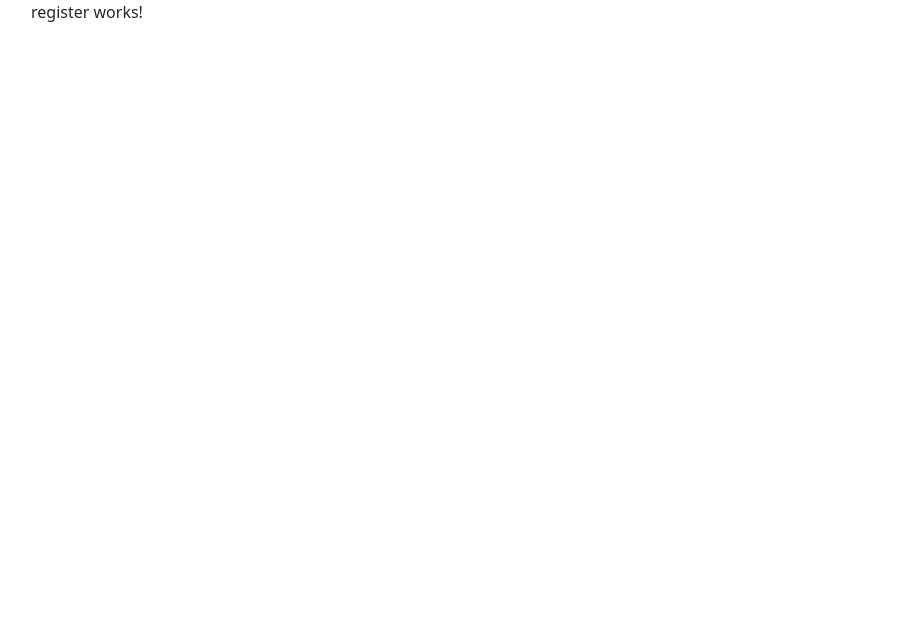
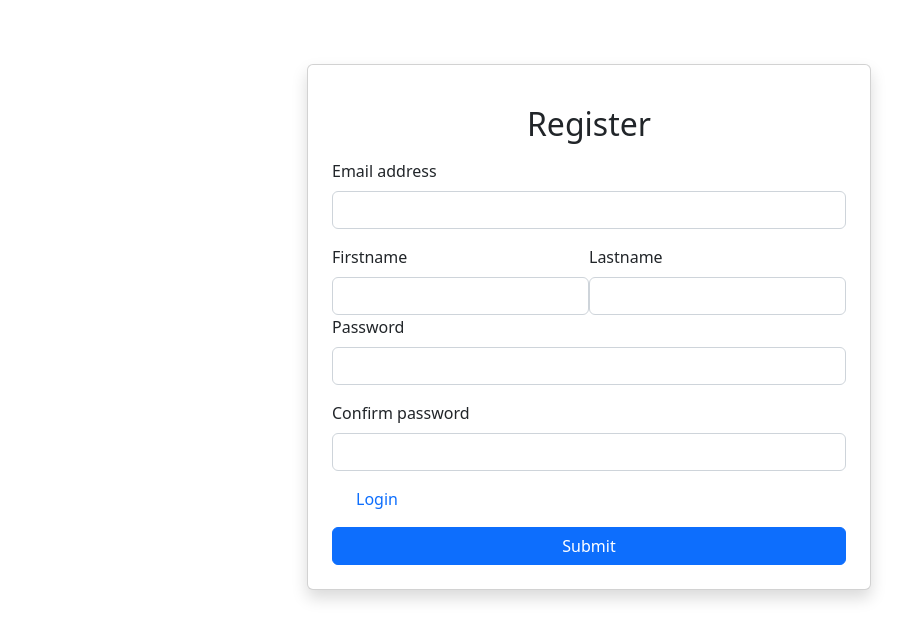
Before and after one commit to mwvane/authentication-front, an Angular app: page /register in a window 1280 px wide. Shown: the top 640 px of the page, without its empty margins (51-956 px from the left). Built offline with nearby package versions, Linux system fonts and the light colour scheme.

Commit message:
Finish login and register page designe

```diff
--- a/src/app/login/login.component.css
+++ b/src/app/login/login.component.css
@@ -0,0 +1,3 @@
+.login{
+    width: 500px;
+}
--- a/src/app/login/login.component.html
+++ b/src/app/login/login.component.html
@@ -1 +1,37 @@
-<p>login works!</p>
+<div class="container d-flex justify-content-center p-3">
+  <form (submit)="onSubmit()">
+    <div class="card p-4 shadow my-5">
+      <h2 class="text-center my-3">Login</h2>
+      <div class="mb-3">
+        <label for="username" class="form-label">Email address</label>
+        <input
+          type="email"
+          class="form-control"
+          id="username"
+          aria-describedby="emailHelp"
+          name="username"
+          [(ngModel)]="username"
+        />
+        <div id="emailHelp" class="form-text">
+          lscmlcmsmcscmlsclscsllcmls
+        </div>
+      </div>
+      <div class="mb-3">
+        <label for="password" class="form-label">Password</label>
+        <input
+          type="password"
+          class="form-control"
+          id="password"
+          name="password"
+          [(ngModel)]="password"
+        />
+      </div>
+      <div class="mb-3 form-check">
+        <input type="checkbox" class="form-check-input" id="exampleCheck1" />
+        <label class="form-check-label" for="exampleCheck1">Check me out</label>
+        <a href="/register" class="text-decoration-none mx-4">Create an acoount</a>
+      </div>
+      <button type="submit" class="btn btn-primary">Submit</button>
+    </div>
+  </form>
+</div>
--- a/src/app/login/login.component.ts
+++ b/src/app/login/login.component.ts
@@ -6,5 +6,9 @@ import { Component } from '@angular/core';
   styleUrls: ['./login.component.css']
 })
 export class LoginComponent {
-
+  username: string = ""
+  password: string = ""
+  onSubmit(){
+    alert(`user: ${this.username} pass: ${this.password}`)
+  }
 }
--- a/src/app/register/register.component.html
+++ b/src/app/register/register.component.html
@@ -1 +1,66 @@
-<p>register works!</p>
+<div class="container d-flex justify-content-center p-3">
+  <form (submit)="onSubmit()">
+    <div class="card p-4 shadow my-5">
+      <h2 class="text-center my-3">Register</h2>
+      <div class="mb-3">
+        <label for="email" class="form-label">Email address</label>
+        <input
+          type="email"
+          class="form-control"
+          id="username"
+          aria-describedby="emailHelp"
+          name="username"
+          [(ngModel)]="email"
+        />
+      </div>
+      <div class="d-flex">
+        <div>
+          <label for="firstname" class="form-label">Firstname</label>
+          <input
+            type="text"
+            class="form-control"
+            id="firstname"
+            aria-describedby="emailHelp"
+            name="firstname"
+            [(ngModel)]="firstname"
+          />
+        </div>
+        <div>
+          <label for="lastname" class="form-label">Lastname</label>
+          <input
+            type="text"
+            class="form-control"
+            id="lastname"
+            aria-describedby="emailHelp"
+            name="lastname"
+            [(ngModel)]="lastname"
+          />
+        </div>
+      </div>
+      <div class="mb-3">
+        <label for="password" class="form-label">Password</label>
+        <input
+          type="password"
+          class="form-control"
+          id="password"
+          name="password"
+          [(ngModel)]="password"
+        />
+      </div>
+      <div class="mb-3">
+        <label class="form-label" for="confirmPassword">Confirm password</label>
+        <input
+          type="password"
+          class="form-control"
+          id="confirmPassword"
+          name="confirmPassword"
+          [(ngModel)]="confirmPassword"
+        />
+      </div>
+      <div class="mb-3">
+        <a href="/login" class="text-decoration-none mx-4">Login</a>
+      </div>
+      <button type="submit" class="btn btn-primary">Submit</button>
+    </div>
+  </form>
+</div>
--- a/src/app/register/register.component.ts
+++ b/src/app/register/register.component.ts
@@ -6,5 +6,12 @@ import { Component } from '@angular/core';
   styleUrls: ['./register.component.css']
 })
 export class RegisterComponent {
-
+  firstname:string = ""
+  lastname:string = ""
+  email:string = ""
+  password:string = ""
+  confirmPassword:string = ""
+  onSubmit(){
+    console.log(this.firstname)
+  }
 }
```
